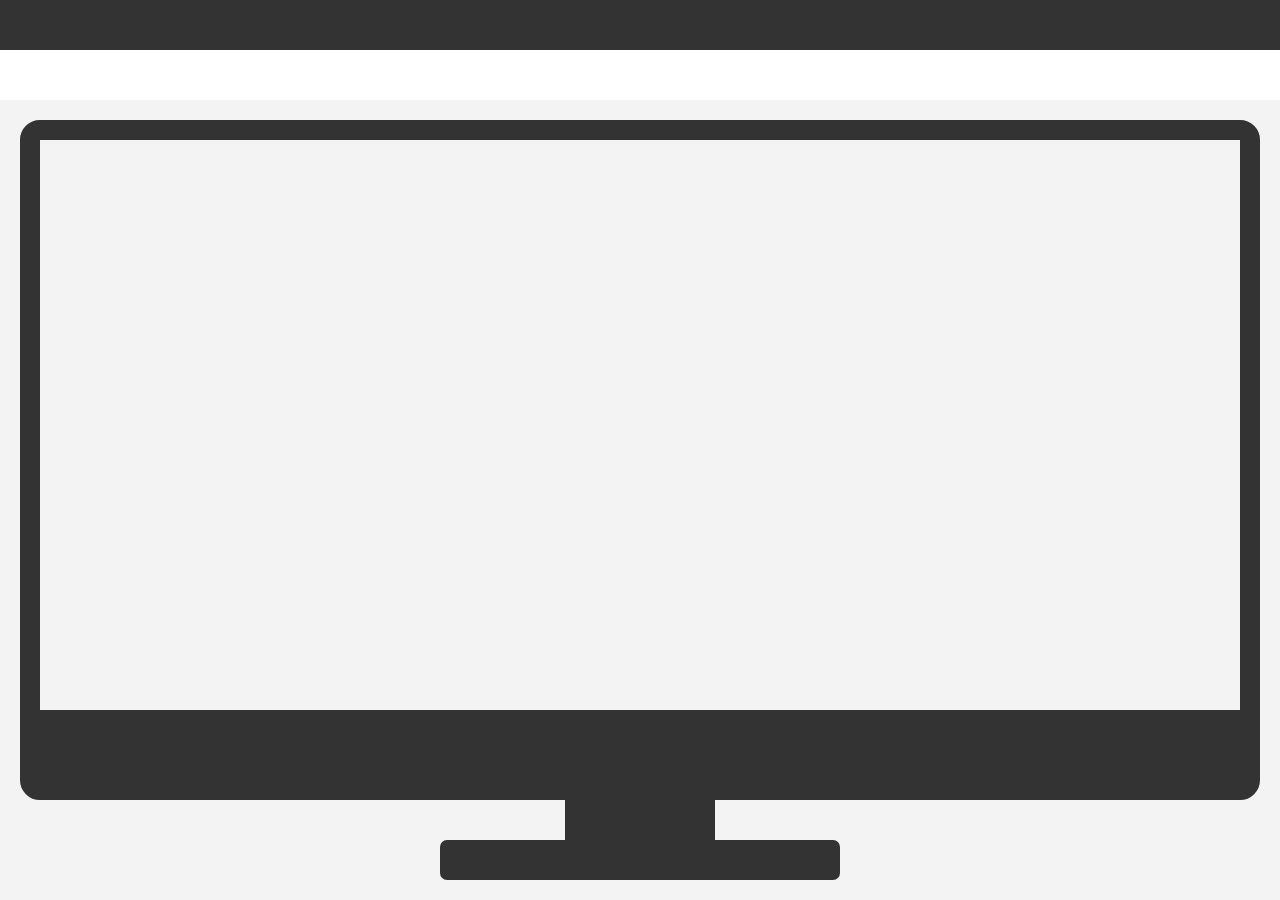
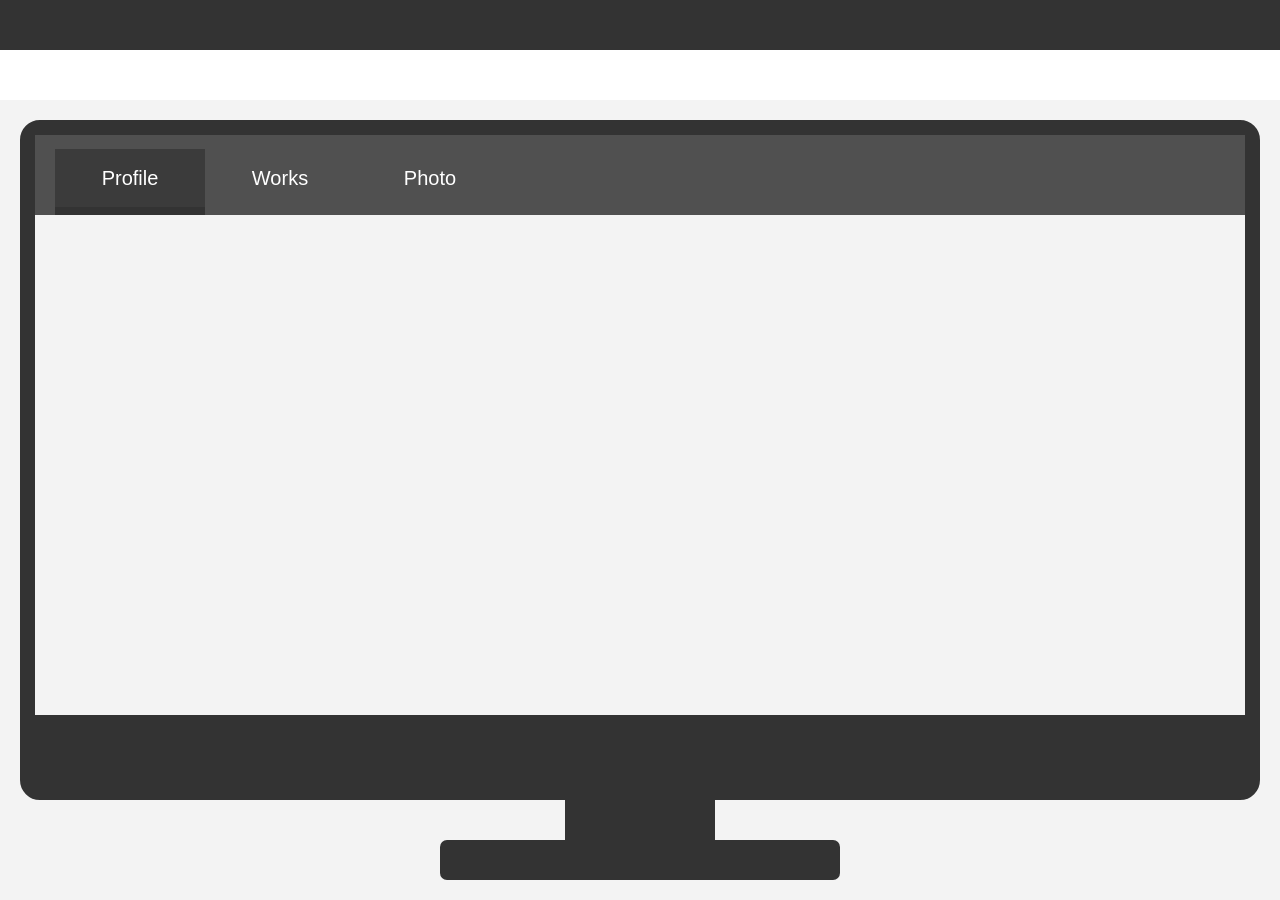
Before and after one commit to kinakome/portfolio, a React (Create React App) app: page / in a window 1280 px wide. Shown: the part 700-1600 px from the top of the page. Built offline with nearby package versions, Linux system fonts and the light colour scheme.

Commit message:
[Add] menu bar

```diff
--- a/src/components/Top.tsx
+++ b/src/components/Top.tsx
@@ -1,5 +1,6 @@
 import React from 'react'
 import { useTrail, animated, config } from "react-spring";
+import Nav from './Top/Nav'
 
 type Props = {
 
@@ -10,6 +11,7 @@ const Top: React.FC<Props> = () => {
   return (
     <div className="top">
       <div className="top__box">
+      <Nav />
         <div className="top__box--bottom"></div>
       </div>
       <div className="top__foot">
--- /dev/null
+++ b/src/components/Top/Nav.tsx
@@ -0,0 +1,18 @@
+import React from 'react'
+
+type Props = {
+
+}
+
+const Top: React.FC<Props> = () => {
+
+  return (
+    <div className="nav">
+      <button className="nav__button first selected">Profile</button>
+      <button className="nav__button">Works</button>
+      <button className="nav__button">Photo</button>
+    </div>
+  )
+}
+
+export default Top
--- a/src/style.css
+++ b/src/style.css
@@ -134,4 +134,48 @@ input, select {
 .top {
   height: 100vh;
   width: 100vw;
-  background-color: red; }
+  background-color: #f3f3f3;
+  margin-top: 50px;
+  padding: 20px 20px 30px 20px; }
+  .top__box {
+    border: #333 15px solid;
+    border-radius: 20px;
+    height: calc(100vh - 120px);
+    width: calc(100vw - 40px);
+    position: relative; }
+    .top__box--bottom {
+      position: absolute;
+      width: 100%;
+      height: 70px;
+      background-color: #333;
+      bottom: 0; }
+  .top__foot--up {
+    margin: 0 auto;
+    height: 40px;
+    width: 150px;
+    background-color: #333; }
+  .top__foot--bottom {
+    margin: 0 auto;
+    height: 40px;
+    width: 400px;
+    border-radius: 7px;
+    background-color: #333; }
+
+.nav {
+  height: 80px;
+  width: 100%;
+  padding-top: 10px;
+  background-color: #505050; }
+  .nav__button {
+    height: 66px;
+    width: 150px;
+    border: none;
+    display: inline-block;
+    font-size: 20px;
+    background-color: #505050;
+    color: #FFF; }
+  .nav .first {
+    margin-left: 20px; }
+  .nav .selected {
+    border-bottom: #333 8px solid;
+    background-color: #3b3b3b; }
--- a/src/style/components/top.scss
+++ b/src/style/components/top.scss
@@ -5,7 +5,7 @@
   margin-top: 50px;
   padding: 20px 20px 30px 20px;
   &__box{
-    border: $black 20px solid;
+    border: $black 15px solid;
     border-radius: 20px;
     height: calc(100vh - 120px);
     width: calc(100vw - 40px);
--- /dev/null
+++ b/src/style/components/top/nav.scss
@@ -0,0 +1,23 @@
+.nav{
+  height: 80px;
+  width: 100%;
+  padding-top: 10px;
+  background-color: $gray;
+  &__button{
+    height: 66px;
+    width: 150px;
+    border: none;
+    // border-radius: 10px 10px 0px 0px;
+    display: inline-block;
+    font-size: 20px;
+    background-color: $gray;
+    color: $white;
+  }
+  .first{
+    margin-left: 20px;
+  }
+  .selected{
+    border-bottom: $black 8px solid;
+    background-color: $lightBlack;
+  }
+}
--- a/src/style/style.scss
+++ b/src/style/style.scss
@@ -7,3 +7,5 @@
 @import "./components/entrance";
 
 @import "./components/top";
+
+@import "./components/top/nav";
--- a/src/style/variable.scss
+++ b/src/style/variable.scss
@@ -1,2 +1,4 @@
 $black: #333;
+$lightBlack: rgb(59, 59, 59);
+$gray: rgb(80, 80, 80);
 $white: #FFF;
```
Also changed, not shown: src/variable.css (added).
